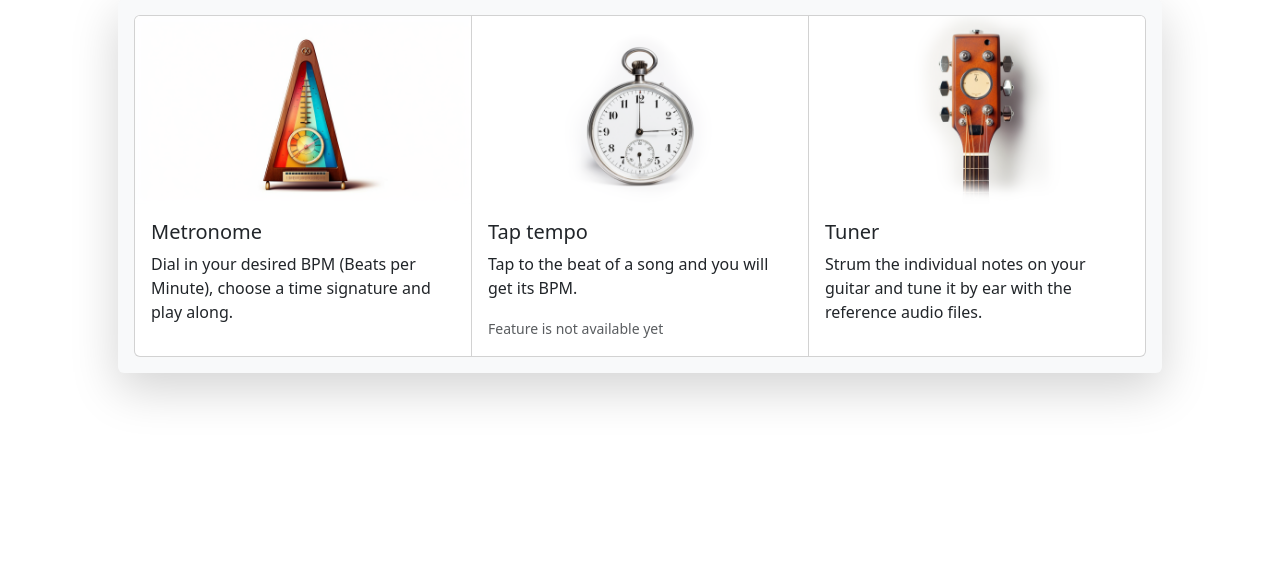
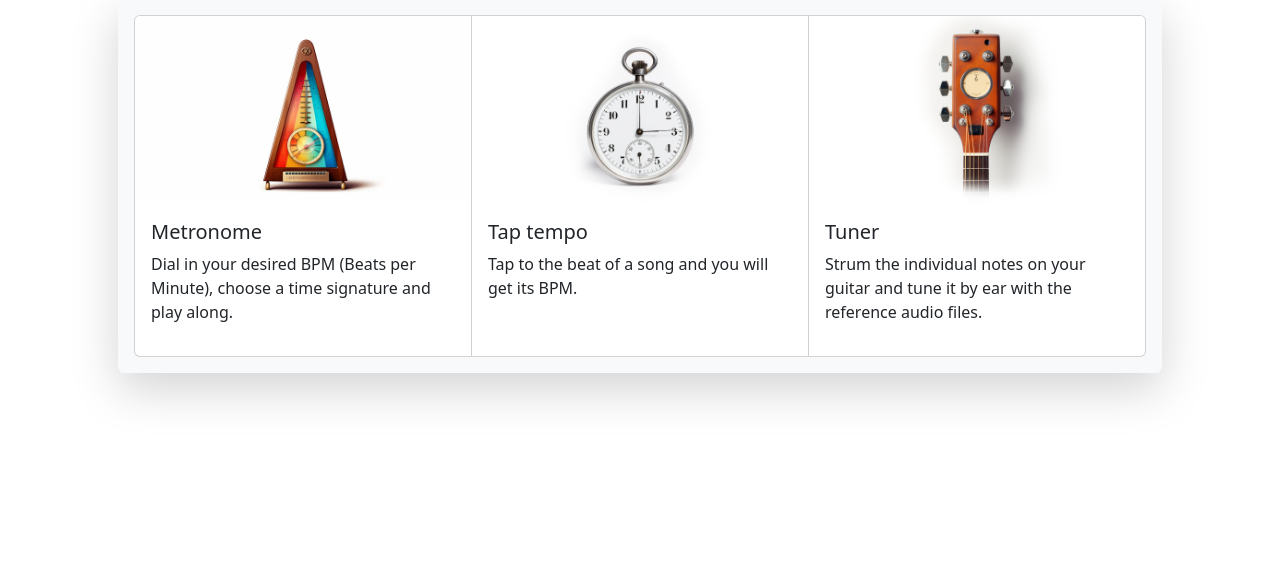
Before and after one commit to martin-hackl/cs50-final-project, a Flask app: page / in a window 1280 px wide. Shown: the part 105-683 px from the top of the page. Run offline with Flask 3, Linux system fonts and the light colour scheme.

Commit message:
update text of tap tempo

```diff
--- a/templates/index.html
+++ b/templates/index.html
@@ -20,7 +20,7 @@
           <div class="card-body">
             <h5 class="card-title">Tap tempo</h5>
             <p class="card-text">Tap to the beat of a song and you will get its BPM.</p>
-            <p class="card-text"><small class="text-body-secondary">Feature is not available yet</small></p>
+            <p class="card-text"><small class="text-body-secondary"></small></p>
           </div>
         </div>
         <div class="card index-menu-element" onclick="window.location.href='/tuner';"> <!--onclick Link-->
```
